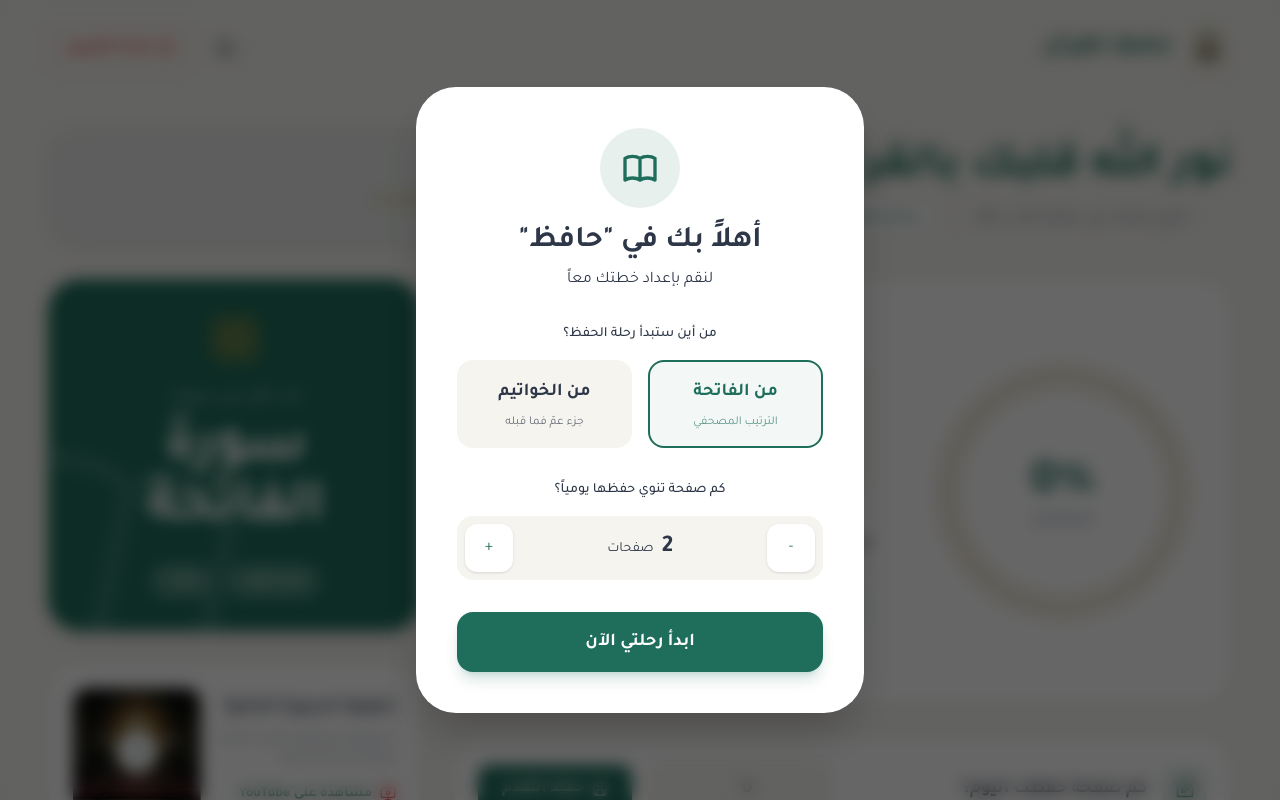
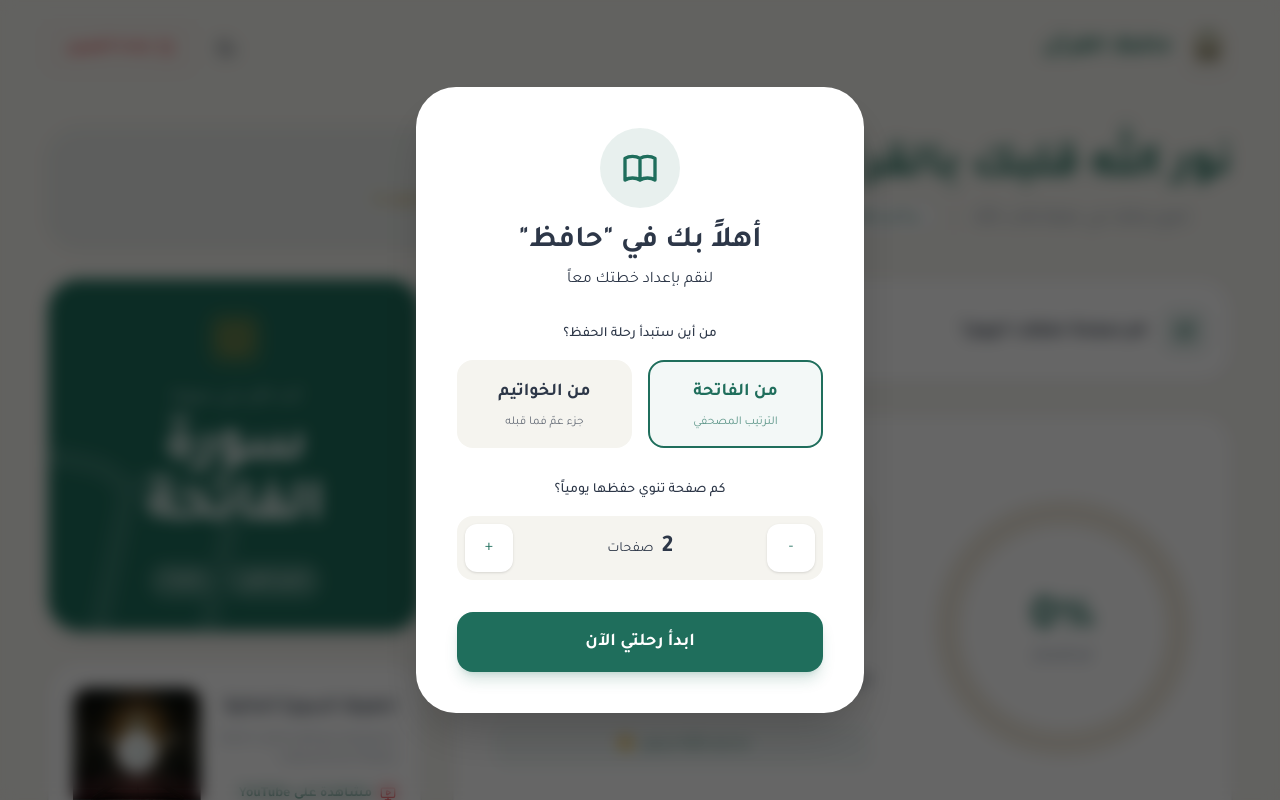
Before and after one commit to MazenMotawe/quran-memorization-tracker, a React (Vite) app: page / in a window 1280 px wide. Shown: the top 800 px of the page. Built offline with nearby package versions, Linux system fonts and the light colour scheme.

Commit message:
UI: swap ProgressCard and DailyInputCard positions

```diff
--- a/src/App.jsx
+++ b/src/App.jsx
@@ -26,10 +26,10 @@ function App() {
 
               {/* Visual Right Side (Start in RTL) - Spans 8 cols */}
               <div className="lg:col-span-8 flex flex-col gap-6 lg:gap-8">
+                <DailyInputCard />
                 <div className="flex-1">
                   <ProgressCard />
                 </div>
-                <DailyInputCard />
               </div>
 
               {/* Visual Left Side (End in RTL) - Spans 4 cols */}
```
